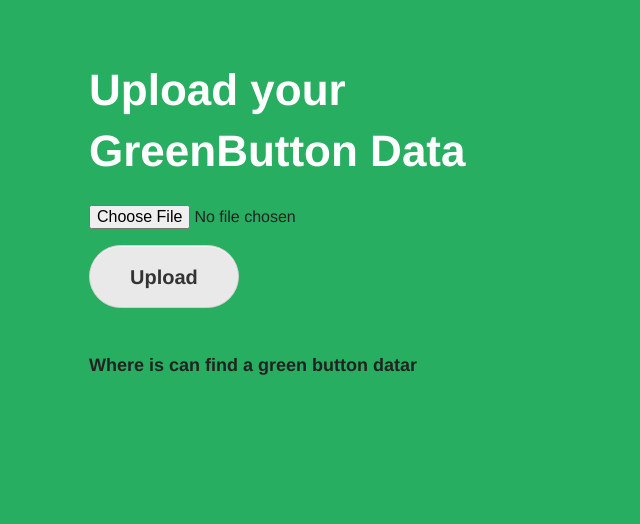
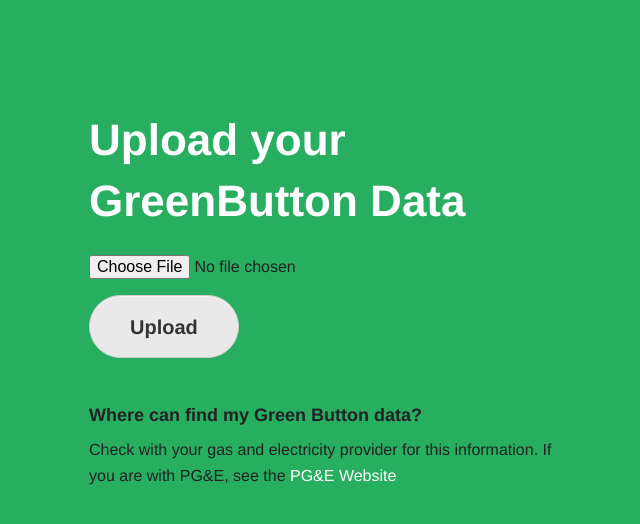
Before and after one commit to rudydai/cleanweb, a Flask app: page / in a window 1280 px wide. Shown: the top 524 px of the page, without its empty margins (66-706 px from the left). Run offline with Flask 2, Linux system fonts and the light colour scheme.

Commit message:
new stuff

```diff
--- a/templates/index.html
+++ b/templates/index.html
@@ -13,11 +13,19 @@
   h1{
     color:#fff;
   }
+  p a{
+    color: #fff;
+  }
+  #high{
+  }
   </style>
 
 </head>
 <body>
   <div class="row">
+  <div id="large-12 column">
+  <div id="large-6 column" style="margin-top: 50px; background-image: url('static/leaf-vector.png');">
+  </div>
   <div class="large-6 column" style="margin-top: 50px;">
   <h1 id="heading">Upload your GreenButton Data</h1>
   <form action ="" method="post" enctype="multipart/form-data">
@@ -27,8 +35,9 @@
     </p>
   </form>
 
-  <h5>Where is can find a green button datar</h5>
-  <p></p>
+  <h5>Where can find my Green Button data?</h5>
+  <p>Check with your gas and electricity provider for this information. If you are with PG&E, see the <a href="http://www.pge.com/myhome/myaccount/using/thegreenbutton/" id="high">PG&E Website</a></p>
+  </div>
   </div>
   </div>
 </body>
```
Also changed, not shown: static/leaf-vector.png (added).
